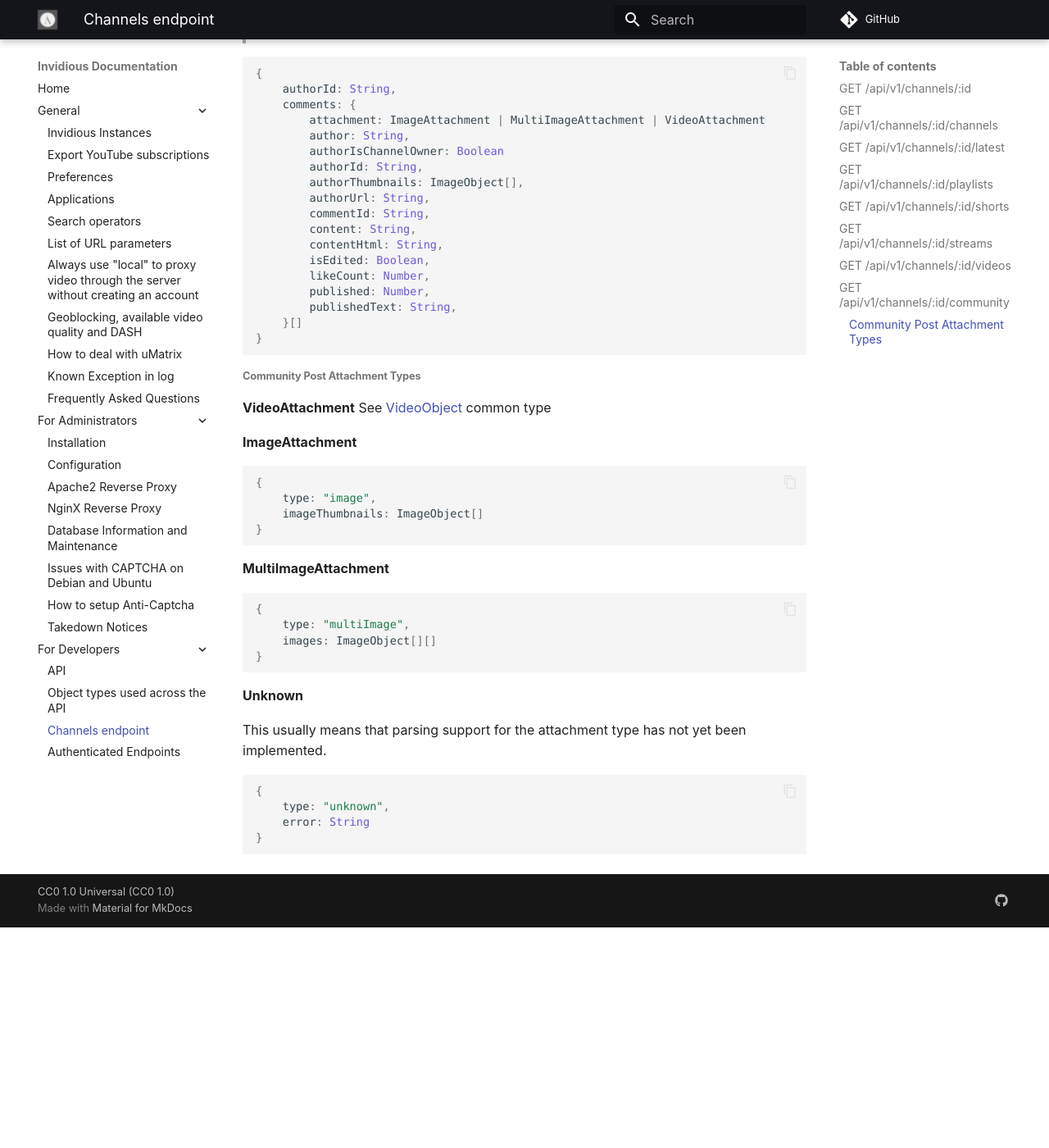
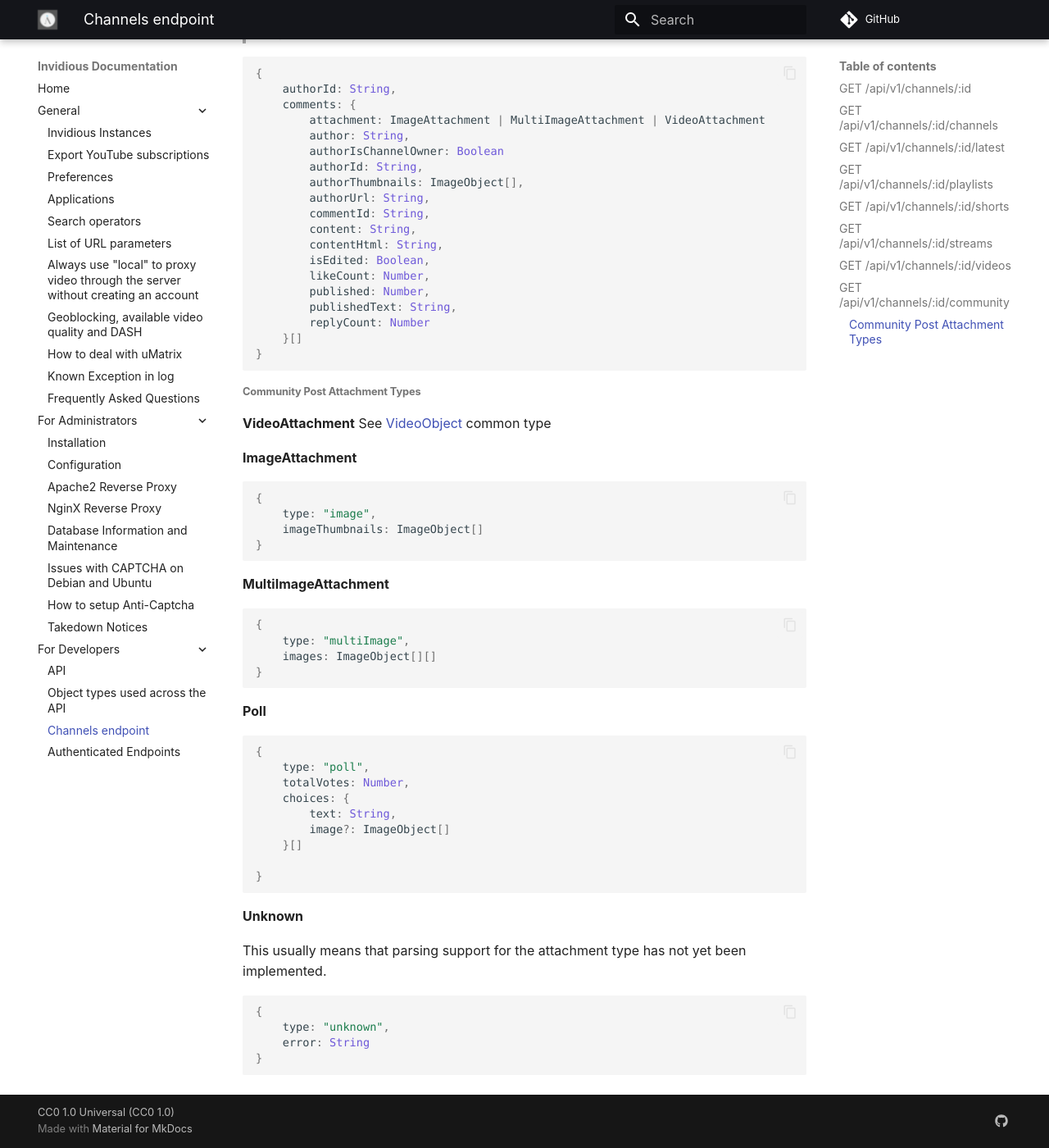
Before and after one commit to iv-org/documentation, an MkDocs documentation site: the page built from docs/api/channels_endpoint.md, in a window 1280 px wide and 1400 px high, scrolled down 2715 px. Shown: the whole window at 82% size. Built offline with MkDocs 1.6.1 and Material for MkDocs 9.7.7, drawn with Linux system fonts in a browser that asks for light colours; comment, search, counter and statistics services are not loaded; before the commit the page ends 3846 px from its top, so only the background shows below that.

Commit message:
add poll attachment and replyCount property
https://github.com/iv-org/invidious/pull/3635/

````diff
--- a/docs/api/channels_endpoint.md
+++ b/docs/api/channels_endpoint.md
@@ -150,6 +150,7 @@ Please refer to the [Community Post Attachment types](#community-post-attachment
 		likeCount: Number,
 		published: Number,
 		publishedText: String,
+		replyCount: Number
 	}[]
 }
 ```
@@ -175,6 +176,20 @@ __MultiImageAttachment__
 }
 ```
 
+__Poll__
+
+```javascript
+{
+	type: "poll",
+	totalVotes: Number,
+	choices: {
+		text: String,
+		image?: ImageObject[]
+	}[]
+
+}
+```
+
 __Unknown__
 
 This usually means that parsing support for the attachment type has not yet been implemented.
````
